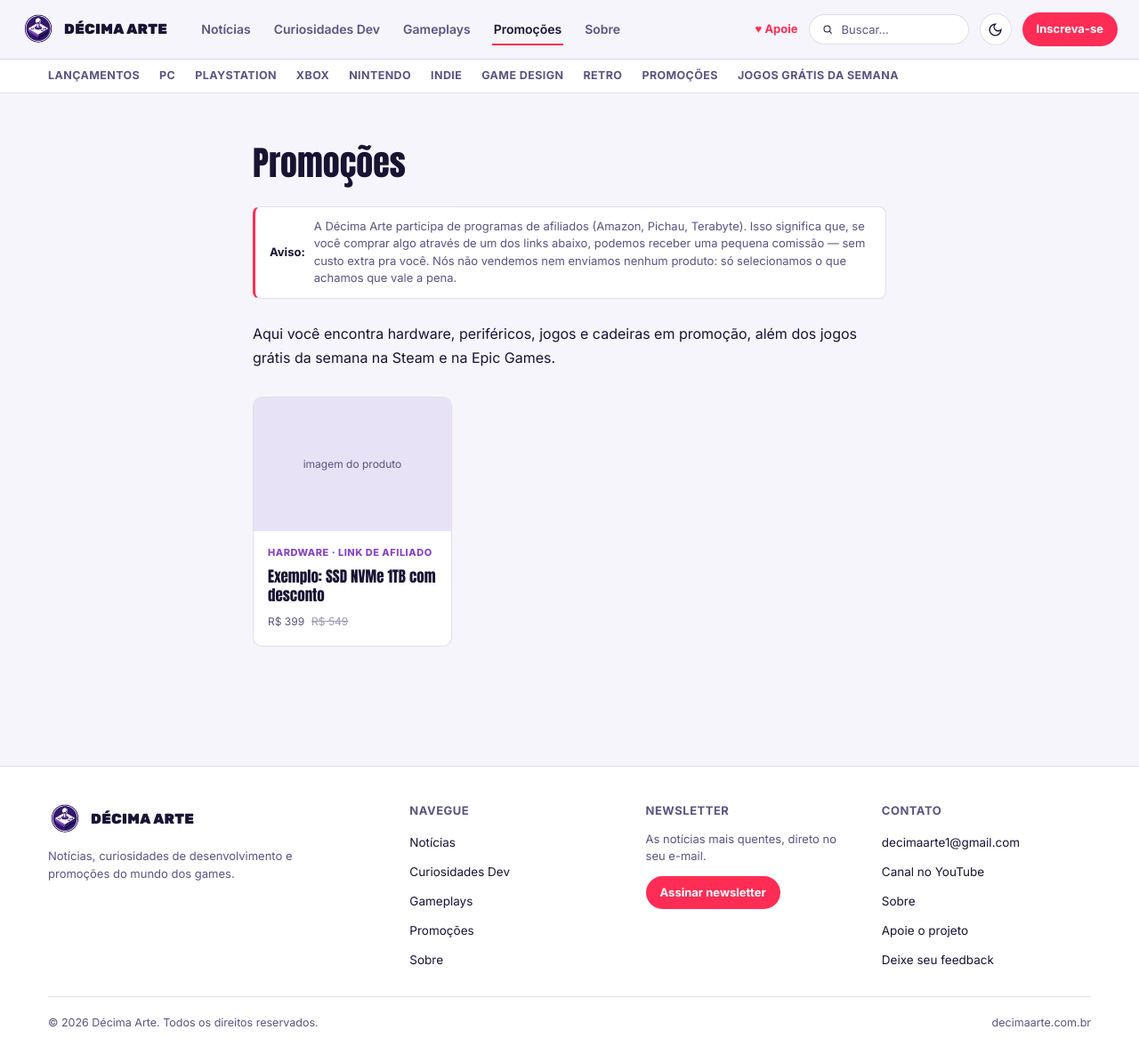
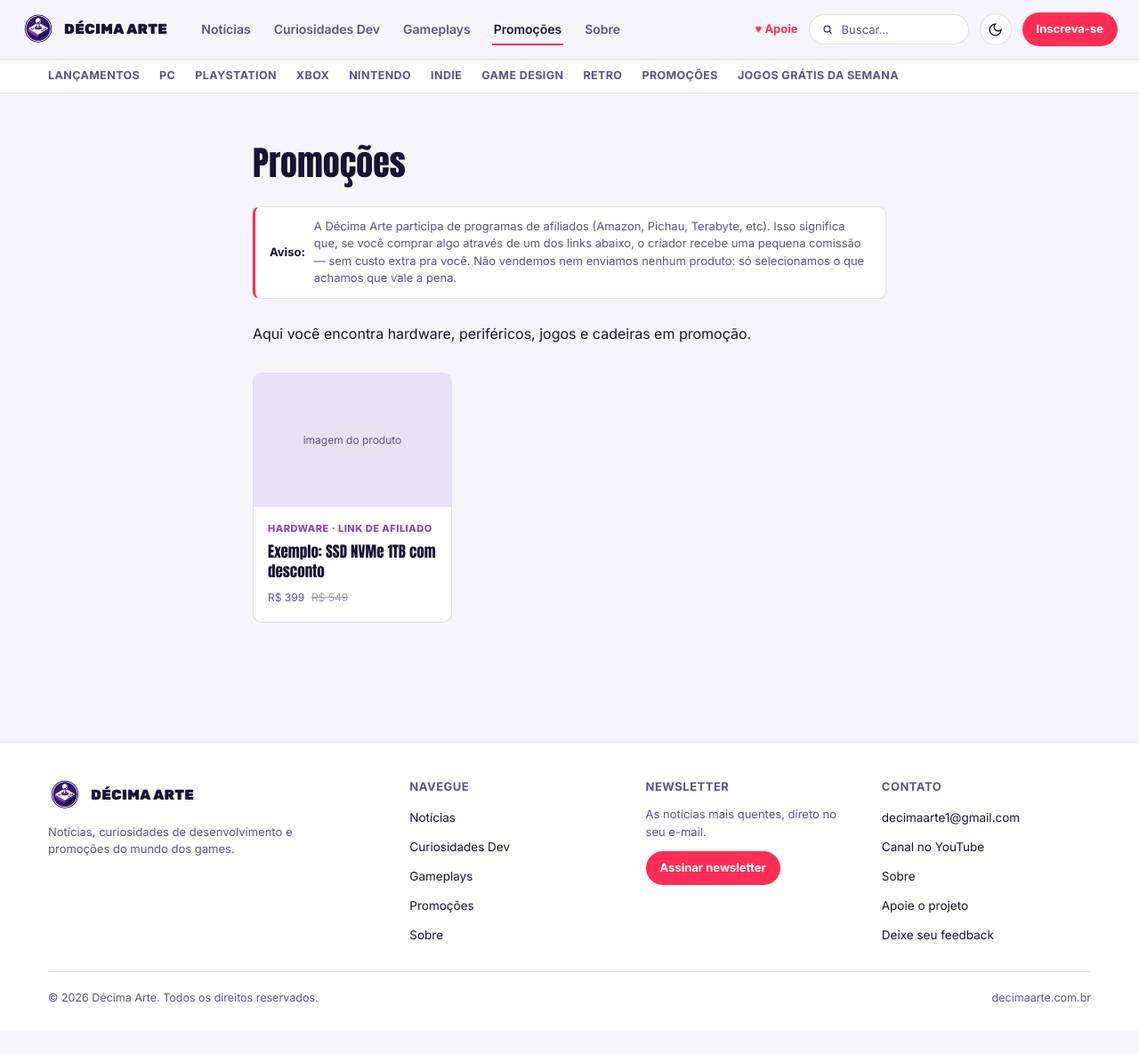
Before and after one commit to decimaarte/decimaarte, a Jekyll site: the page built from promocoes.html, in a window 1280 px wide and 1185 px high. Shown: the whole window at 89% size. Built offline with Jekyll 4.4.1, drawn with Linux system fonts in a browser that asks for light colours.

Commit message:
Update Textos do site “textos_gerais”

```diff
--- a/_data/textos.yml
+++ b/_data/textos.yml
@@ -1,4 +1,4 @@
-promocoes_aviso: "A Décima Arte participa de programas de afiliados (Amazon, Pichau, Terabyte). Isso significa que, se você comprar algo através de um dos links abaixo, podemos receber uma pequena comissão — sem custo extra pra você. Nós não vendemos nem enviamos nenhum produto: só selecionamos o que achamos que vale a pena."
-promocoes_intro: "Aqui você encontra hardware, periféricos, jogos e cadeiras em promoção, além dos jogos grátis da semana na Steam e na Epic Games."
-apoie_intro: "A Décima Arte é feita de forma independente. Se o conteúdo te ajuda ou te diverte, você pode apoiar com qualquer valor, via Pix."
-sobre_texto: "A Décima Arte nasceu de uma ideia simples: jogos são a décima arte, e merecem ser tratados com a mesma curiosidade e profundidade que qualquer outra forma de expressão. Aqui você encontra notícias quentes do mundo dos games, curiosidades sobre como os jogos são feitos — engines, ferramentas, bastidores de produção — e, aos poucos, guias e conteúdo em vídeo pra quem também sonha em trabalhar com desenvolvimento de jogos."
+promocoes_aviso: 'A Décima Arte participa de programas de afiliados (Amazon, Pichau, Terabyte, etc). Isso significa que, se você comprar algo através de um dos links abaixo, o criador recebe uma pequena comissão — sem custo extra pra você. Não vendemos nem enviamos nenhum produto: só selecionamos o que achamos que vale a pena.'
+promocoes_intro: Aqui você encontra hardware, periféricos, jogos e cadeiras em promoção.
+apoie_intro: O projeto Décima Arte é feita de forma independente. Se o conteúdo te ajuda e te diverte, você pode apoiar com qualquer valor, via Pix.
+sobre_texto: 'A Décima Arte nasceu de uma ideia simples: jogos são a décima arte, e merecem ser tratados com a mesma curiosidade e profundidade que qualquer outra forma de expressão. Aqui você encontra notícias quentes do mundo dos games, curiosidades sobre como os jogos são feitos — engines, ferramentas, bastidores de produção — e, aos poucos, guias e conteúdo em vídeo pra quem curte gameplays e também pra quem sonha em trabalhar com desenvolvimento de games.'
```
